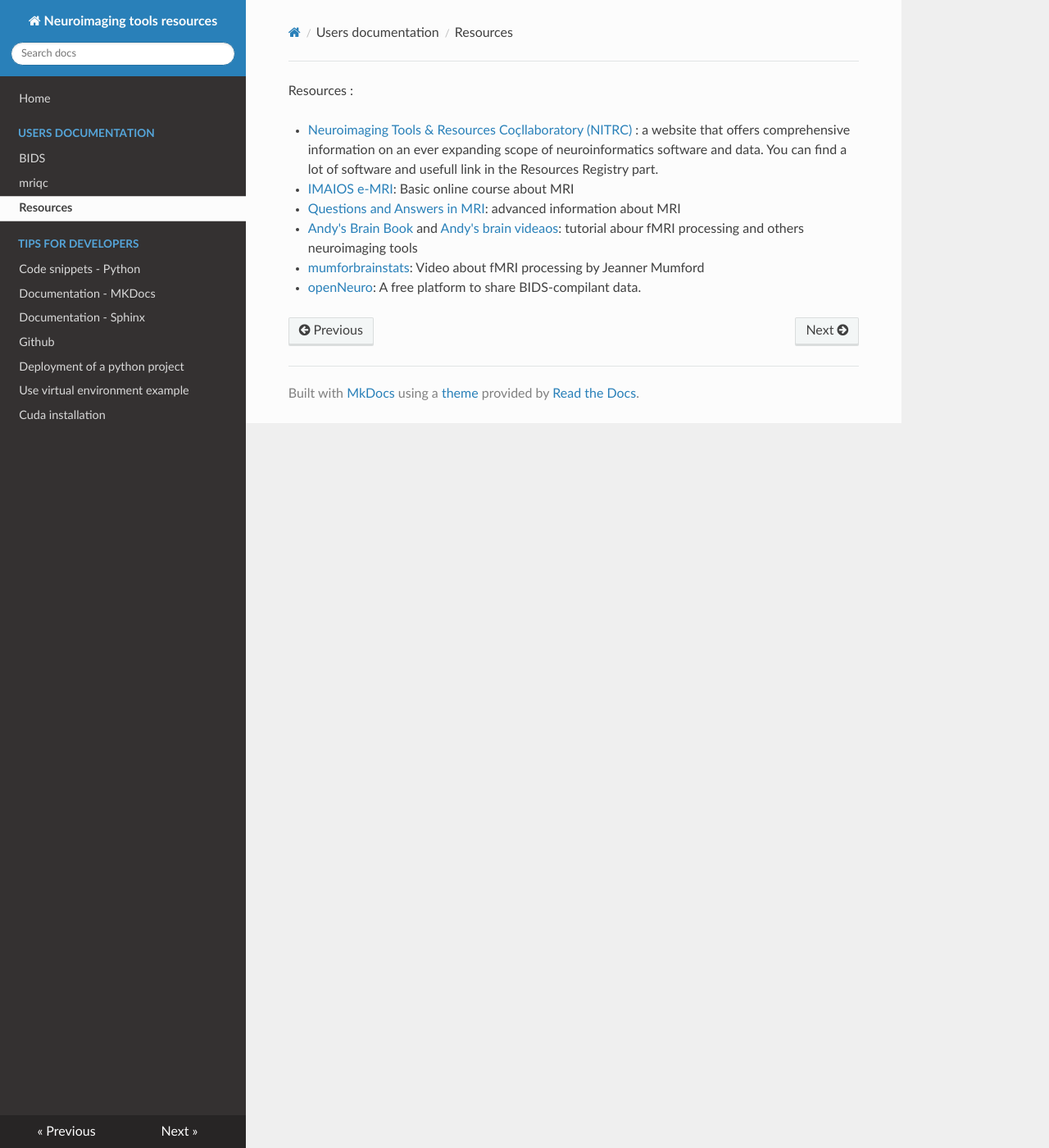
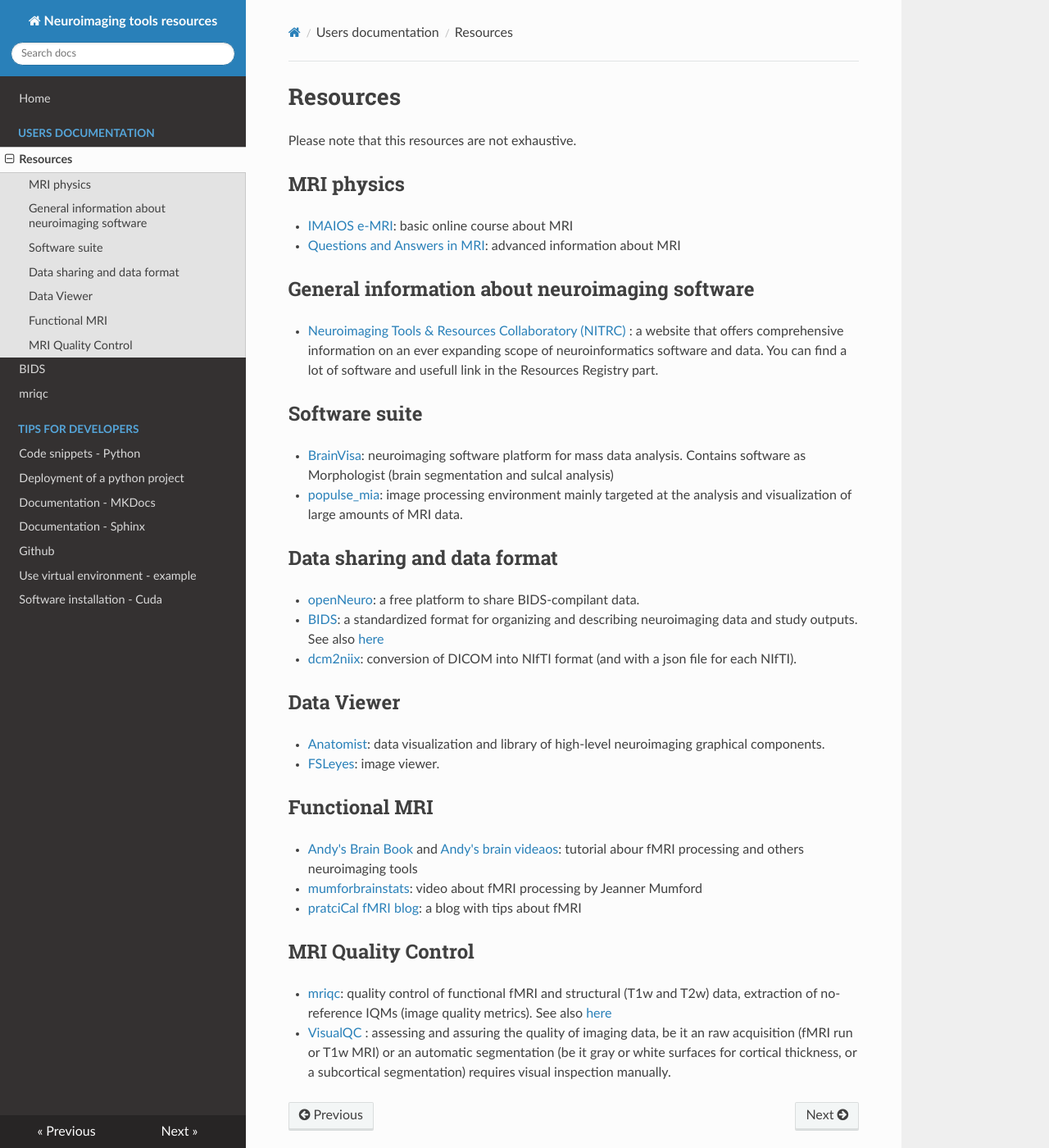
Before and after one commit to IRMaGe-3T/irmage-tools-resources, an MkDocs documentation site: the page built from docs/users/resources.md, in a window 1280 px wide and 1400 px high. Shown: the whole window at 82% size. Built offline with MkDocs 1.6.1, drawn with Linux system fonts in a browser that asks for light colours; nearby versions of some CDN libraries.

Commit message:
add docs

```diff
--- a/docs/users/resources.md
+++ b/docs/users/resources.md
@@ -1,9 +1,33 @@
 
-Resources :
+# Resources
 
-- [Neuroimaging Tools & Resources Coçllaboratory (NITRC)](https://www.nitrc.org/) : a website that offers comprehensive information on an ever expanding scope of neuroinformatics software and data. You can find a lot of software and usefull link in the Resources Registry part.
-- [IMAIOS e-MRI](https://www.imaios.com/fr/e-mri): Basic online course about MRI
+Please note that this resources are not exhaustive.
+
+## MRI physics
+- [IMAIOS e-MRI](https://www.imaios.com/fr/e-mri): basic online course about MRI
 - [Questions and Answers in MRI](https://www.mriquestions.com/index.html): advanced information about MRI
+
+## General information about neuroimaging software
+- [Neuroimaging Tools & Resources Collaboratory (NITRC)](https://www.nitrc.org/) : a website that offers comprehensive information on an ever expanding scope of neuroinformatics software and data. You can find a lot of software and usefull link in the Resources Registry part.
+
+## Software suite
+- [BrainVisa](https://brainvisa.info/web/): neuroimaging software platform for mass data analysis. Contains software as Morphologist (brain segmentation and sulcal analysis)
+- [populse_mia](https://populse.github.io/populse_mia/html/index.html): image processing environment mainly targeted at the analysis and visualization of large amounts of MRI data.
+
+## Data sharing and data format
+- [openNeuro](https://openneuro.org/): a free platform to share BIDS-compilant data.
+- [BIDS](https://bids.neuroimaging.io/): a standardized format for organizing and describing neuroimaging data and study outputs. See also [here](BIDS.md)
+- [dcm2niix](https://github.com/rordenlab/dcm2niix): conversion of DICOM into NIfTI format (and with a json file for each NIfTI).
+
+## Data Viewer
+- [Anatomist](https://brainvisa.info/web/anatomist.html): data visualization and library of high-level neuroimaging graphical components.
+- [FSLeyes](https://fsl.fmrib.ox.ac.uk/fsl/fslwiki/FSLeyes): image viewer.
+
+## Functional MRI
 - [Andy's Brain Book](https://andysbrainbook.readthedocs.io/en/latest/) and [Andy's brain videaos](https://www.andysbrainblog.com/videos): tutorial abour fMRI processing and others neuroimaging tools
-- [mumforbrainstats](https://www.youtube.com/@mumfordbrainstats): Video about fMRI processing by Jeanner Mumford
-- [openNeuro](https://openneuro.org/): A free platform to share BIDS-compilant data.
+- [mumforbrainstats](https://www.youtube.com/@mumfordbrainstats): video about fMRI processing by Jeanner Mumford
+- [pratciCal fMRI blog](https://practicalfmri.blogspot.com/): a blog with tips about fMRI
+
+## MRI Quality Control
+- [mriqc](https://mriqc.readthedocs.io/): quality control of functional fMRI and structural (T1w and T2w) data, extraction of no-reference IQMs (image quality metrics). See also [here](mriqc.md)
+- [VisualQC](https://raamana.github.io/visualqc/readme.html#visualqc) : assessing and assuring the quality of imaging data, be it an raw acquisition (fMRI run or T1w MRI) or an automatic segmentation (be it gray or white surfaces for cortical thickness, or a subcortical segmentation) requires visual inspection manually.
--- a/mkdocs.yml
+++ b/mkdocs.yml
@@ -2,16 +2,16 @@ site_name: Neuroimaging tools resources
 site_url: https://populse.github.io/neuroimaging-tools-resources
 nav:
     - Home: index.md
-    - Users documentation:
+    - 'Users documentation':
+      - Resources: users/resources.md
       - BIDS: users/BIDS.md
       - mriqc: users/mriqc.md
-      - Resources: users/resources.md
     - 'Tips for developers':
       - Code snippets - Python: developers/code-snippets-python.md
+      - Deployment of a python project: developers/packaging-python-projects.md
       - Documentation - MKDocs : developers/doc-mkdocs.md
       - Documentation - Sphinx: developers/doc-sphinx.md
       - Github: developers/github.md
-      - Deployment of a python project: developers/packaging-python-projects.md
-      - Use virtual environment example: developers/use-virtual-env-example.md
-      - Cuda installation: developers/installation-cuda.md
+      - Use virtual environment - example: developers/use-virtual-env-example.md
+      - Software installation - Cuda: developers/installation-cuda.md
 theme: readthedocs
```
